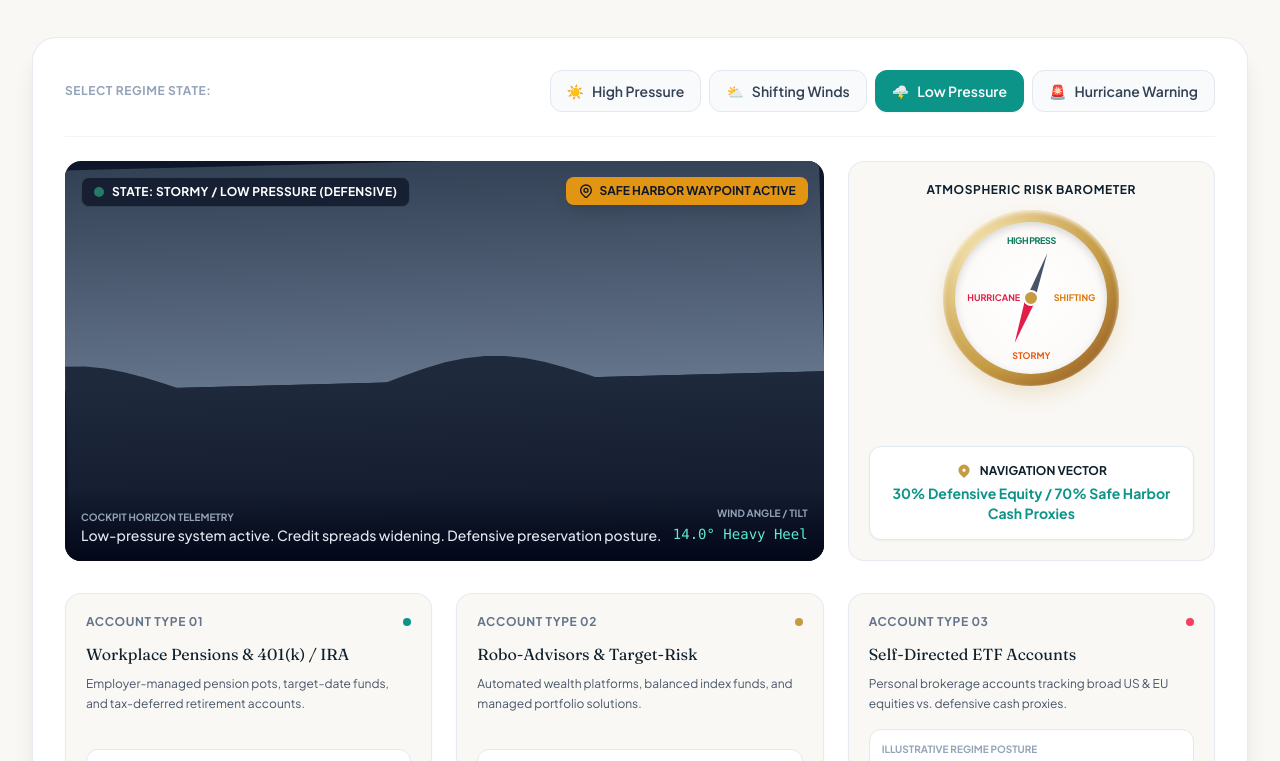
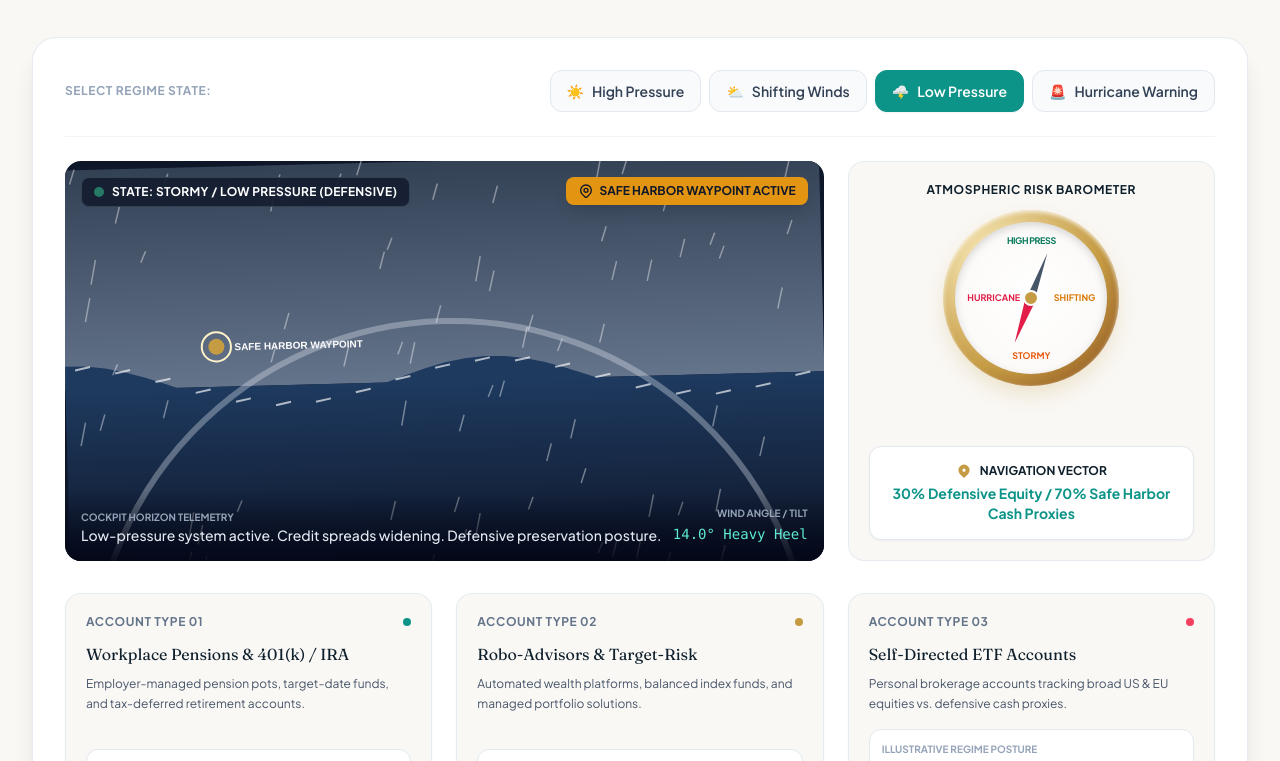
Before and after one commit to hsomanagement/wealthtrendcompass-web, a plain HTML site: page index.html in a window 1280 px wide. Shown: the part 563-1324 px from the top of the page. Drawn offline with nearby package versions, Linux system fonts and the light colour scheme.

Commit message:
Updated cockpit

```diff
--- a/index.html
+++ b/index.html
@@ -1049,11 +1049,13 @@
         window.addEventListener('resize', resizeCockpitCanvas);
         resizeCockpitCanvas();
 
-        function drawCockpit() {
+function drawCockpit() {
             if (!ctx) return;
             const width = cockpitCanvas.width;
             const height = cockpitCanvas.height;
+
             ctx.clearRect(0, 0, width, height);
+
             const phase = currentWeatherPhase;
 
             ctx.save();
@@ -1061,6 +1063,7 @@
             ctx.rotate(Math.sin(Date.now() * 0.0015) * 0.03 + (phase === 3 ? Math.sin(Date.now() * 0.005) * 0.04 : 0));
             ctx.translate(-width / 2, -height / 2);
 
+            // 1. Sky Gradient
             let skyGradient = ctx.createLinearGradient(0, 0, 0, height * 0.55);
             if (phase === 0) {
                 skyGradient.addColorStop(0, '#38bdf8');
@@ -1078,6 +1081,21 @@
             ctx.fillStyle = skyGradient;
             ctx.fillRect(0, 0, width, height * 0.55);
 
+            // 2. Sun (Phase 0) or Lightning Flash (Phase 3)
+            if (phase === 0) {
+                ctx.beginPath();
+                ctx.arc(width * 0.75, height * 0.2, 35, 0, Math.PI * 2);
+                ctx.fillStyle = '#fef08a';
+                ctx.shadowColor = '#fde047';
+                ctx.shadowBlur = 20;
+                ctx.fill();
+                ctx.shadowBlur = 0;
+            } else if (phase === 3 && Math.random() < 0.04) {
+                ctx.fillStyle = 'rgba(255, 255, 255, 0.85)';
+                ctx.fillRect(0, 0, width, height * 0.55);
+            }
+
+            // 3. Sea Gradient & Waves
             let seaGradient = ctx.createLinearGradient(0, height * 0.55, 0, height);
             if (phase === 0) {
                 seaGradient.addColorStop(0, '#0284c7');
@@ -1086,7 +1104,7 @@
                 seaGradient.addColorStop(0, '#0369a1');
                 seaGradient.addColorStop(1, '#0c4a6e');
             } else {
-                seaGradient.addColorStop(0, '#1e293b');
+                seaGradient.addColorStop(0, '#1e3a5f');
                 seaGradient.addColorStop(1, '#0f172a');
             }
             ctx.fillStyle = seaGradient;
@@ -1103,6 +1121,59 @@
             ctx.lineTo(0, height);
             ctx.fillStyle = seaGradient;
             ctx.fill();
+
+            // 4. Whitecaps, Rain & Safe Harbor Waypoint Beacon (Phases 2 & 3)
+            if (phase >= 2) {
+                ctx.strokeStyle = 'rgba(255, 255, 255, 0.65)';
+                ctx.lineWidth = 2;
+                ctx.beginPath();
+                for (let x = 10; x < width; x += 40) {
+                    let capY = Math.sin(x * 0.015 + waveOffset) * 20 + height * 0.55;
+                    ctx.moveTo(x, capY);
+                    ctx.lineTo(x + 15, capY - 3);
+                }
+                ctx.stroke();
+
+                ctx.strokeStyle = 'rgba(255, 255, 255, 0.4)';
+                ctx.lineWidth = 1.5;
+                ctx.beginPath();
+                rainParticles.forEach(p => {
+                    p.y += p.speed;
+                    p.x -= 2;
+                    if (p.y > height) {
+                        p.y = -20;
+                        p.x = Math.random() * width;
+                    }
+                    ctx.moveTo(p.x, p.y);
+                    ctx.lineTo(p.x - 5, p.y + p.length);
+                });
+                ctx.stroke();
+
+                const wpX = width * 0.2;
+                const wpY = height * 0.45;
+                ctx.fillStyle = '#C59B43';
+                ctx.beginPath();
+                ctx.arc(wpX, wpY, 8, 0, Math.PI * 2);
+                ctx.fill();
+
+                ctx.strokeStyle = '#fef3c7';
+                ctx.lineWidth = 2;
+                ctx.beginPath();
+                ctx.arc(wpX, wpY, 14 + Math.sin(Date.now() * 0.008) * 4, 0, Math.PI * 2);
+                ctx.stroke();
+
+                ctx.fillStyle = '#ffffff';
+                ctx.font = 'bold 10px sans-serif';
+                ctx.fillText('SAFE HARBOR WAYPOINT', wpX + 18, wpY + 4);
+            }
+
+            // 5. Cockpit Helm Arc
+            ctx.strokeStyle = 'rgba(226, 232, 240, 0.35)';
+            ctx.lineWidth = 6;
+            ctx.beginPath();
+            ctx.arc(width / 2, height * 1.3, height * 0.9, Math.PI, 0, false);
+            ctx.stroke();
+
             ctx.restore();
             requestAnimationFrame(drawCockpit);
         }
```
